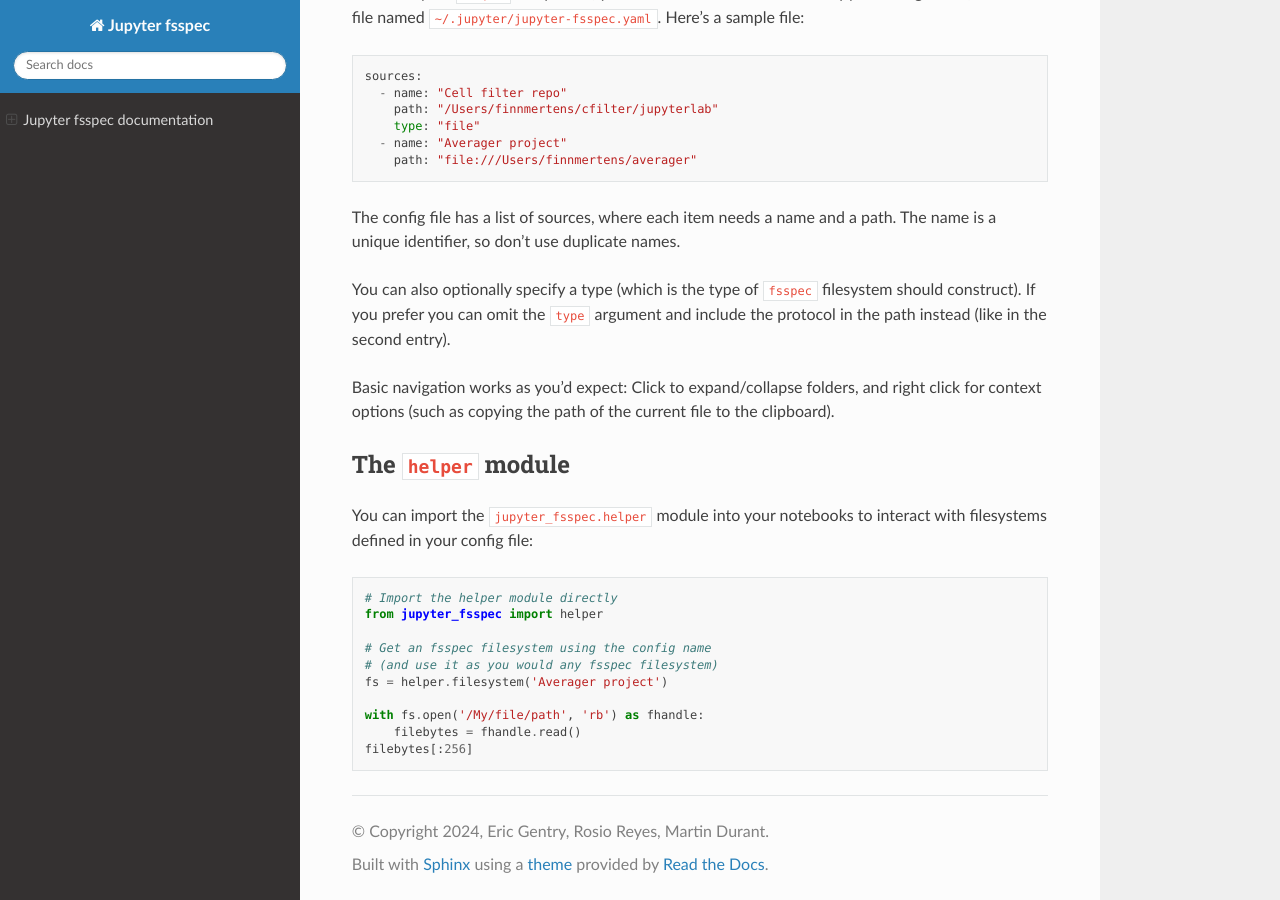
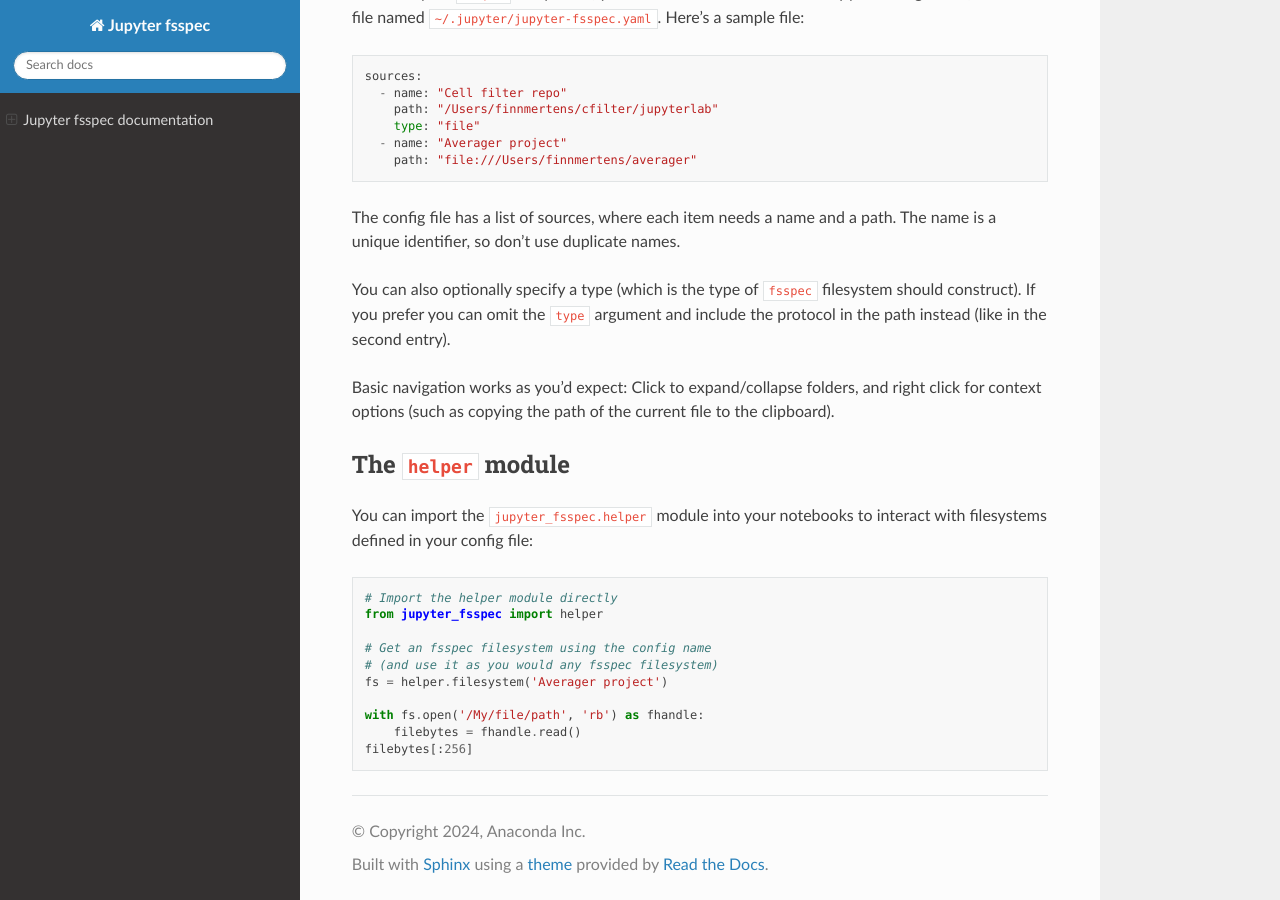
Before and after one commit to fsspec/jupyter-fsspec, a Sphinx documentation site: the page built from docs/index.md, in a window 1280 px wide and 900 px high, scrolled down 1284 px. Built offline with Sphinx 7.4.7 and the Read the Docs theme 3.1.0, drawn with Linux system fonts in a browser that asks for light colours.

Commit message:
Update authors.

```diff
--- a/docs/conf.py
+++ b/docs/conf.py
@@ -7,8 +7,8 @@
 # https://www.sphinx-doc.org/en/master/usage/configuration.html#project-information
 
 project = 'Jupyter fsspec'
-copyright = '2024, Eric Gentry, Rosio Reyes, Martin Durant'
-author = 'Eric Gentry, Rosio Reyes, Martin Durant'
+copyright = '2024, Anaconda Inc'
+author = 'Anaconda Inc'
 release = '0.2.0'
 
 # -- General configuration ---------------------------------------------------
```
